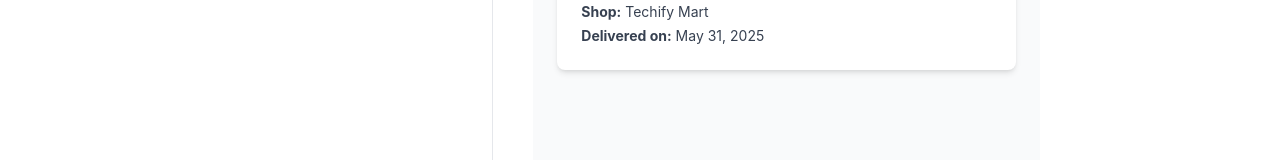
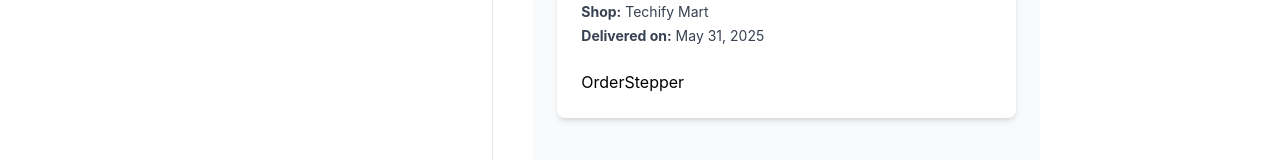
Before and after one commit to shubhcoding01/ecomproject, a React (Create React App) app: page /account/logout in a window 1280 px wide. Shown: the part 578-738 px from the top of the page. Built offline with nearby package versions, Linux system fonts and the light colour scheme.

Commit message:
Add OrderStepper component to OrderDetails for enhanced order progression display

```diff
--- a/src/customer/pages/Account/OrderDetails.tsx
+++ b/src/customer/pages/Account/OrderDetails.tsx
@@ -2,6 +2,7 @@ import React from 'react';
 import Avatar from '@mui/material/Avatar';
 import ElectricBoltIcon from '@mui/icons-material/ElectricBolt';
 import { teal } from '@mui/material/colors';
+import OrderStepper from './OrderStepper';
 
 const OrderDetails: React.FC = () => {
   const order = {
@@ -64,6 +65,10 @@ const OrderDetails: React.FC = () => {
             <strong>Delivered on:</strong> {order.deliveryDate}
           </p>
         </div>
+
+        <section>
+          <OrderStepper />
+        </section>
       </div>
     </div>
   );
```
